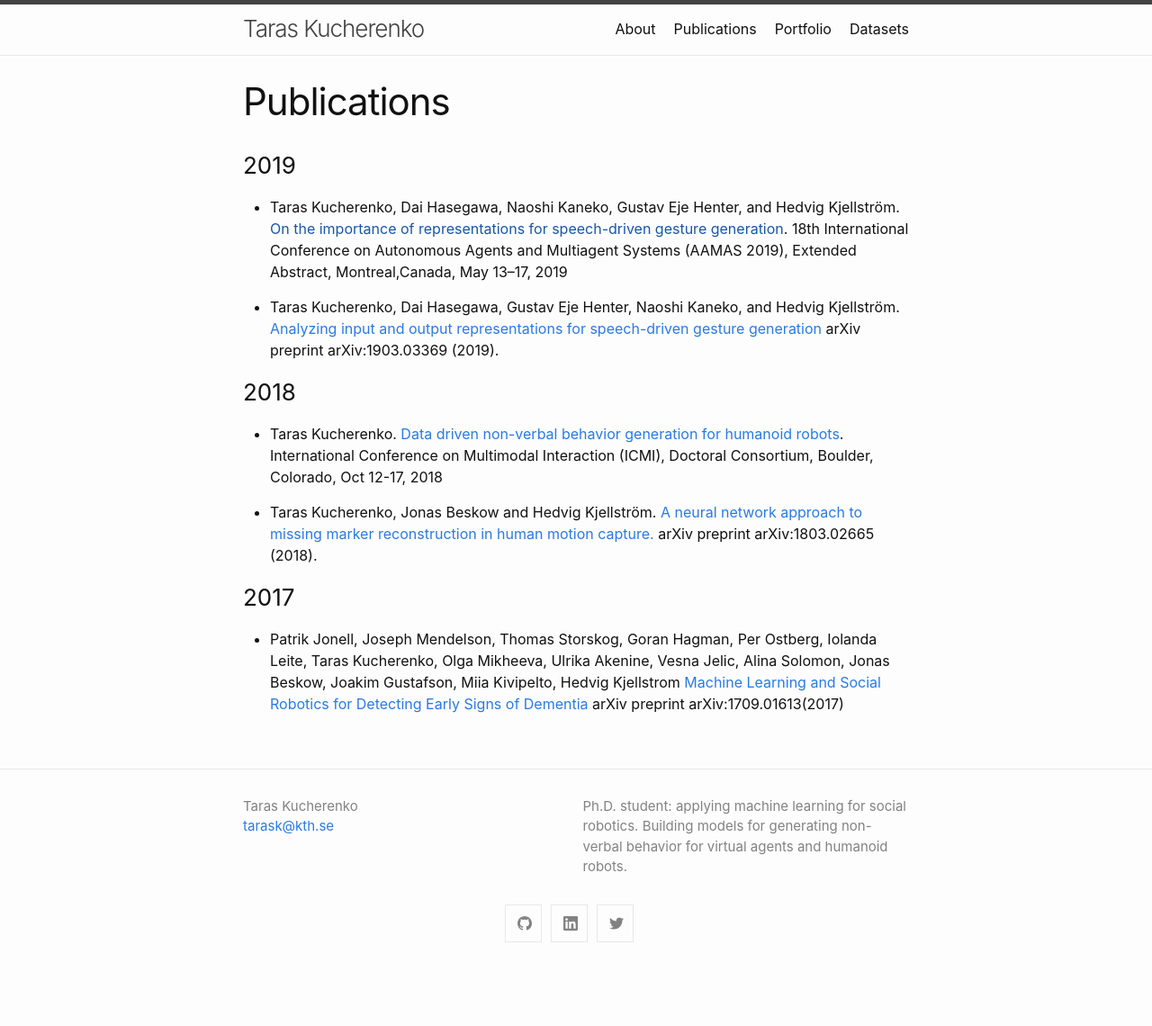
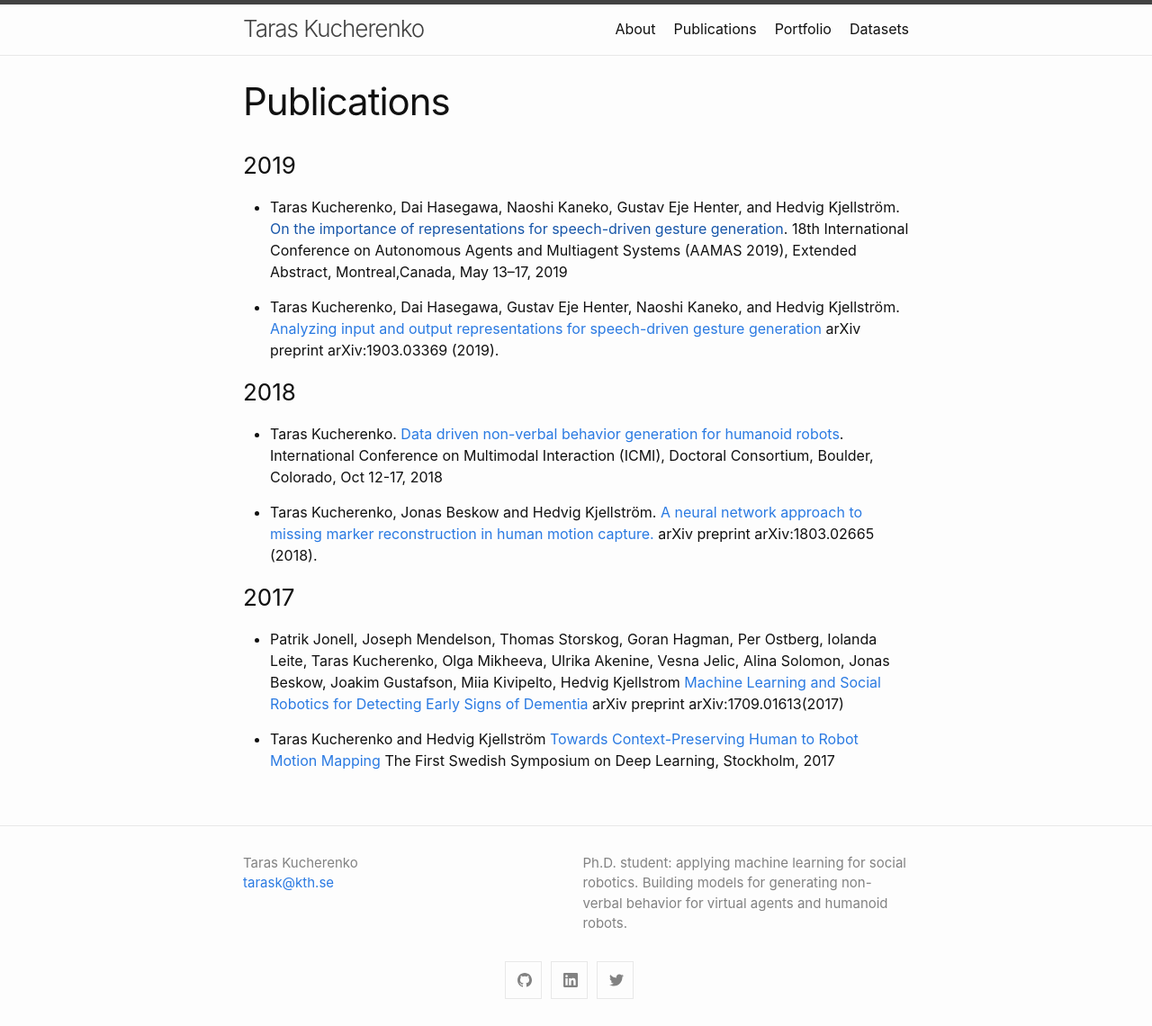
Before and after one commit to Svito-zar/Svito-zar.github.io, a Jekyll site: the page built from _pages/publications.md, in a window 1280 px wide. Shown: the whole page at 90% size. Built offline with Jekyll 4.4.1, drawn with Linux system fonts in a browser that asks for light colours; before the commit the page ends 1077 px from its top, so only the background shows below that.

Commit message:
Updated publications

```diff
--- a/_pages/publications.md
+++ b/_pages/publications.md
@@ -31,3 +31,5 @@ arXiv preprint arXiv:1803.02665 (2018).
 
 * Patrik Jonell, Joseph Mendelson, Thomas Storskog, Goran Hagman, Per Ostberg, Iolanda Leite, Taras Kucherenko, Olga Mikheeva, Ulrika Akenine, Vesna Jelic, Alina Solomon, Jonas Beskow, Joakim Gustafson, Miia Kivipelto, Hedvig Kjellstrom [Machine Learning and Social Robotics for Detecting Early Signs of Dementia](https://arxiv.org/abs/1709.01613)
 arXiv preprint arXiv:1709.01613(2017)
+
+* Taras  Kucherenko and Hedvig Kjellström [Towards Context-Preserving Human to Robot Motion Mapping](https://www.csc.kth.se/~hedvig/publications/ssdl_17.pdf) The First Swedish Symposium on Deep Learning, Stockholm, 2017
```
